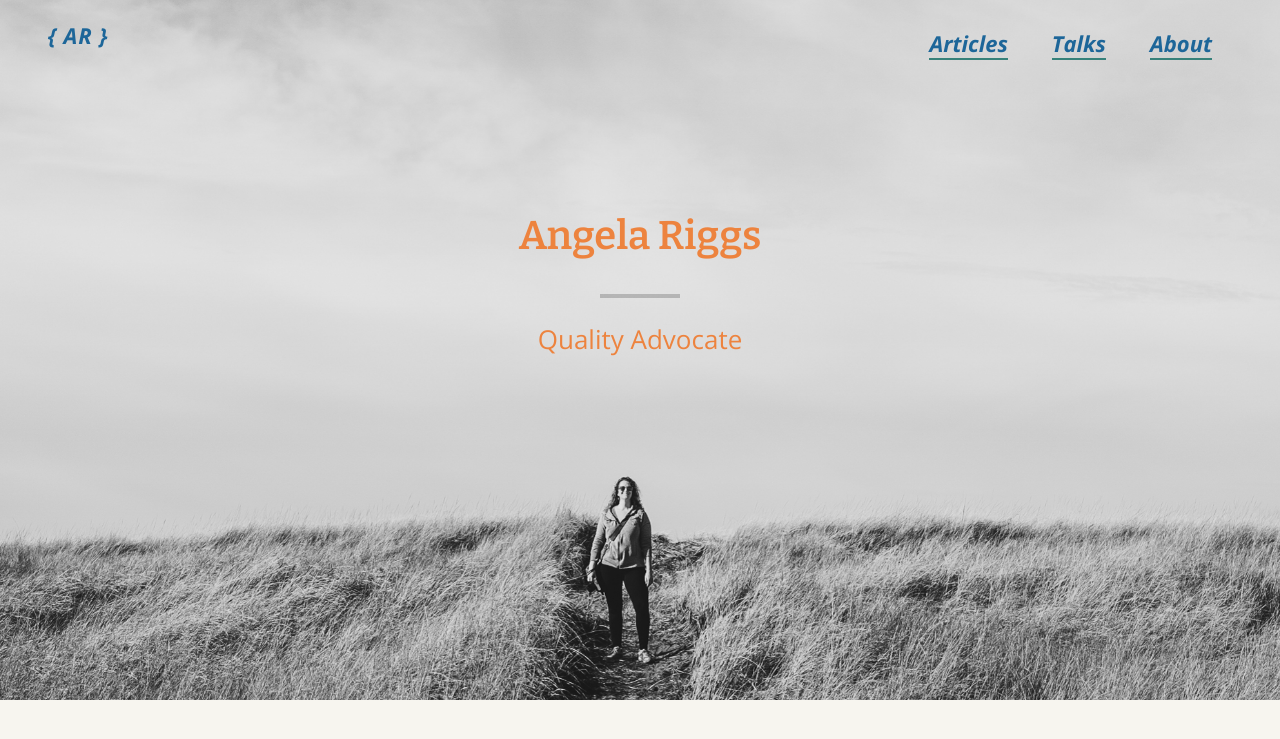
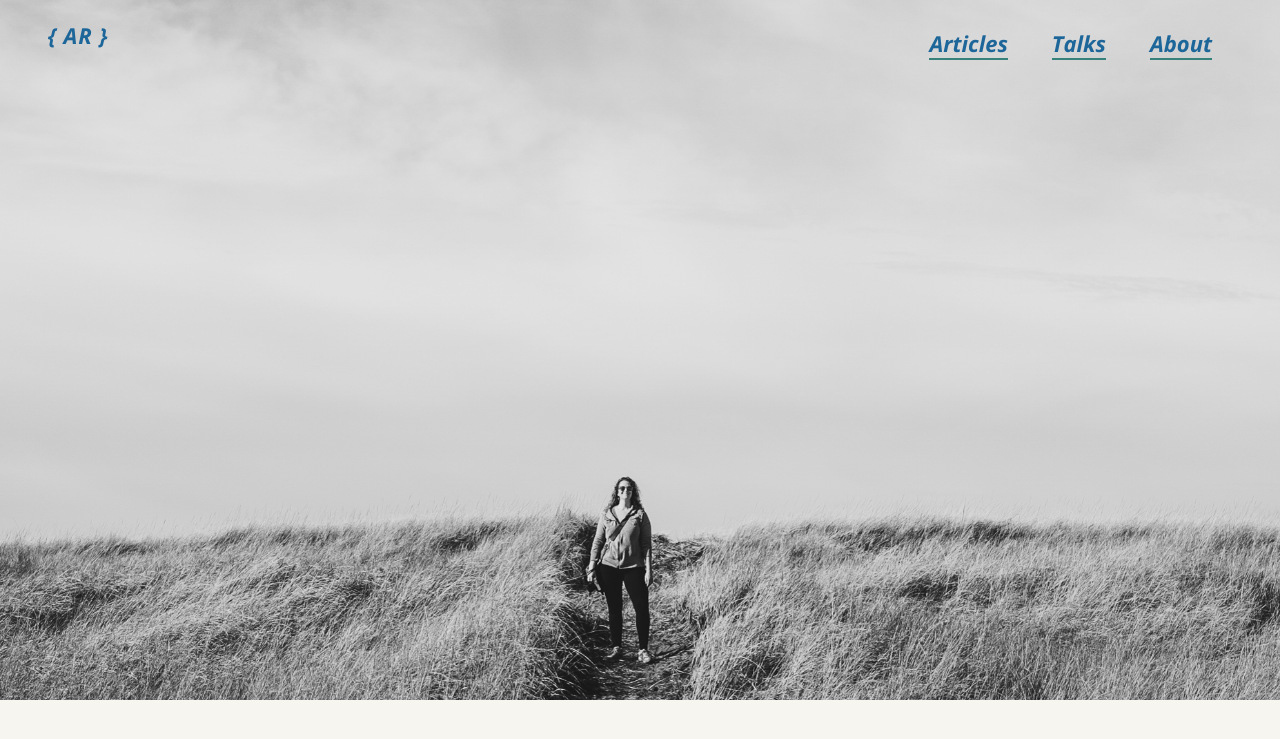
Before and after one commit to angelariggs/angelariggs.github.io, a Jekyll site: the page built from index.html, in a window 1280 px wide. Shown: the top 739 px of the page. Built offline with Jekyll 4.4.1, drawn with Linux system fonts in a browser that asks for light colours.

Commit message:
removed landing page content

```diff
--- a/_layouts/default.html
+++ b/_layouts/default.html
@@ -35,9 +35,6 @@
             </ul>
           </nav>
           <div class='inner-content'>
-            <h1>Angela Riggs</h1>
-            <hr>
-            <p>Quality Advocate</p>
           </div>
         </header>
       </div>
```
